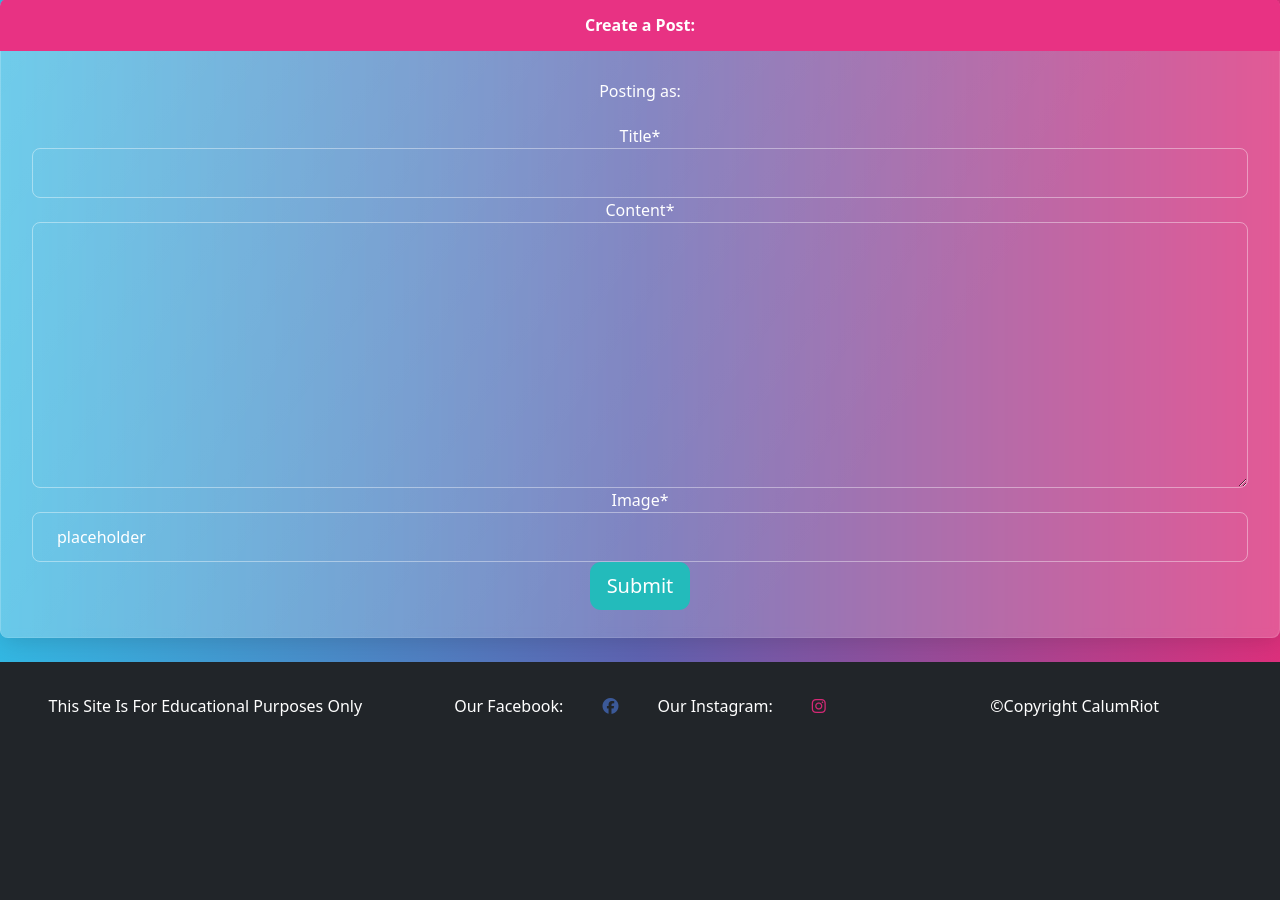
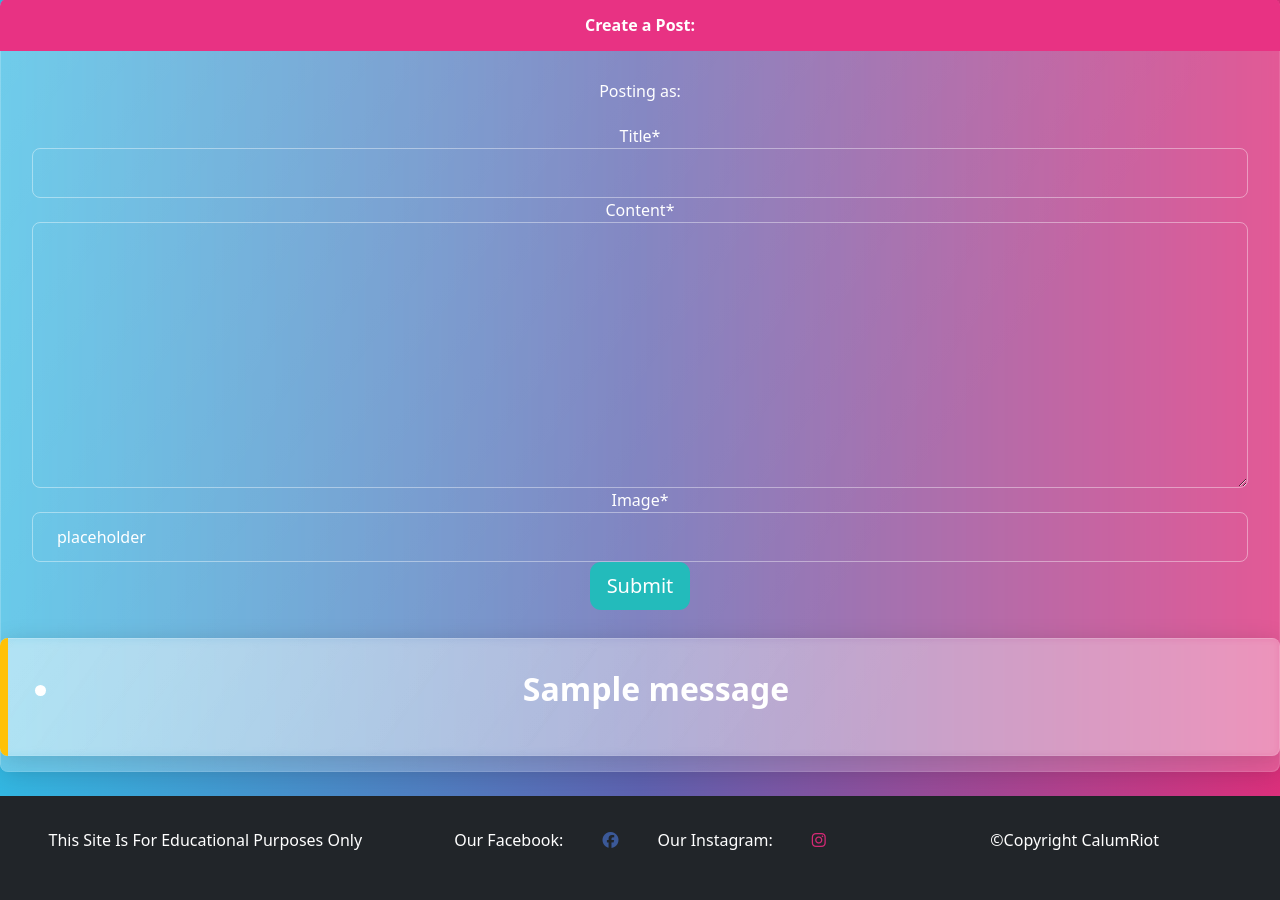
Before and after one commit to CalumRiot/House-Ukraine-In-Ireland, a Django app: page /userpost/ in a window 1280 px wide. Shown: the part 97-997 px from the top of the page. Before the commit the page ends 813 px from the top, so only its background shows below. Run offline with Django 3.2, Linux system fonts and the light colour scheme; tables that the repository leaves empty hold one stand-in row (values such as "Sample post"); one stand-in notice (Sample message) is shown; some libraries are stand-ins or nearby versions.

Commit message:
added approval notification to user post method upon successful form submission

```diff
--- a/blog/admin.py
+++ b/blog/admin.py
@@ -1,5 +1,5 @@
 from django.contrib import admin
-from .models import Post, Comment, Profile
+from .models import Post, Comment
 from django_summernote.admin import SummernoteModelAdmin
 
 
--- a/blog/models.py
+++ b/blog/models.py
@@ -25,9 +25,6 @@ class Post(models.Model):
     def __str__(self):
         return self.title
 
-    def get_absolute_url(self):
-        return reverse('post_detail', args=(str(self.id)))
-
     def number_of_likes(self):
         return self.likes.count()
 
@@ -52,13 +49,3 @@ class Comment(models.Model):
 
     def __str__(self):
         return f"Comment {self.body} by {self.name}"
-
-
-class Profile(models.Model):
-    user = models.ForeignKey(User, on_delete=models.CASCADE)
-    profile_img = CloudinaryField('image', default='placeholder')
-    email = models.EmailField()
-    bio = models.TextField(blank=True)
-
-    def __str__(self):
-        return self.user.username
--- a/blog/views.py
+++ b/blog/views.py
@@ -99,6 +99,12 @@ class PostUser(generic.ListView):
             post.author = request.user
             post.save()
 
+            # Call the `my_view` function to display a success message
+            self.my_view(request)
+
             return render(request, 'post-user.html', {'post_form': PostForm()})
 
         return render(request, 'post-user.html', {'post_form': form})
+
+    def my_view(self, request):
+        messages.success(request, 'Your Post is Awaiting Approval')
--- a/templates/index.html
+++ b/templates/index.html
@@ -8,6 +8,9 @@
 <div class="container-fluid">
     <a href="{% url 'user_post' %}">
         <button type="button" class="btn btn-primary" >Create Post</button>
+    </a>
+    <a href="{% url 'user_post' %}">
+        <button type="button" class="btn btn-primary" >Edit Posts</button>
     </a>
 </div>
 {% endif %}
--- a/templates/post-user.html
+++ b/templates/post-user.html
@@ -12,6 +12,15 @@
     <button type="submit" class="btn btn-signup btn-lg">Submit</button>
 </form>
 </div>
+{% if messages %}
+<div class="alert alert-warning">
+    <ul class="messages">
+        {% for message in messages %}
+            <h2><li{% if message.tags %} class="{{ message.tags }}"{% endif %}>{{ message }}</li></h2>
+        {% endfor %}
+    </ul>
+</div>
+{% endif %}
 </div>
 <br>
 {% endblock content %}
```
